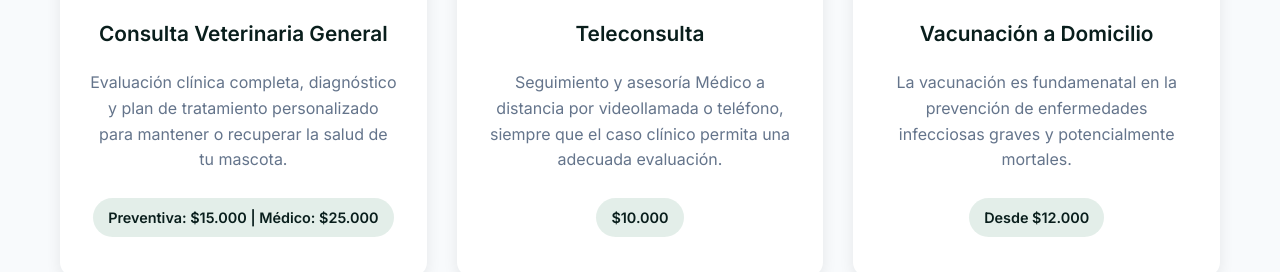
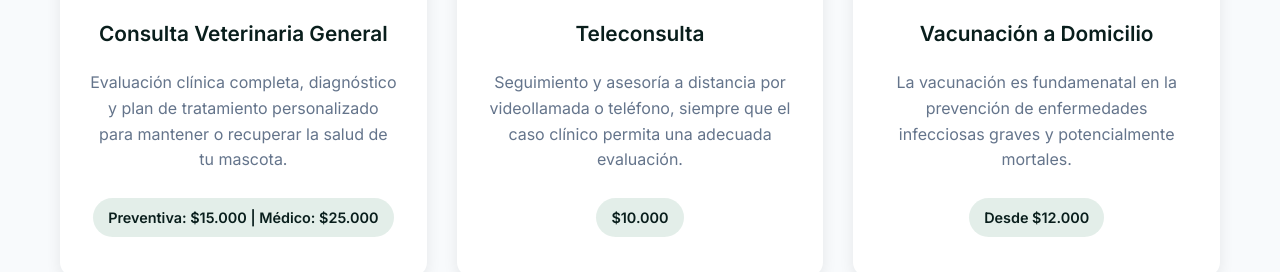
Before and after one commit to Josefa-Dawson/veterinaria, a plain HTML site: page index.html in a window 1280 px wide. Shown: the part 2540-2812 px from the top of the page. Drawn offline with Linux system fonts and the light colour scheme.

Commit message:
Update index.html

```diff
--- a/index.html
+++ b/index.html
@@ -166,7 +166,7 @@
                     <div class="service-icon">💻</div>
                     <h3 class="service-title">Teleconsulta</h3>
                     <p class="service-description">
-                        Seguimiento y asesoría Médico a distancia por videollamada o teléfono, siempre que el caso clínico permita una adecuada evaluación.
+                        Seguimiento y asesoría a distancia por videollamada o teléfono, siempre que el caso clínico permita una adecuada evaluación.
                     </p>
                     <div class="service-price">$10.000</div>
                 </div>
```
